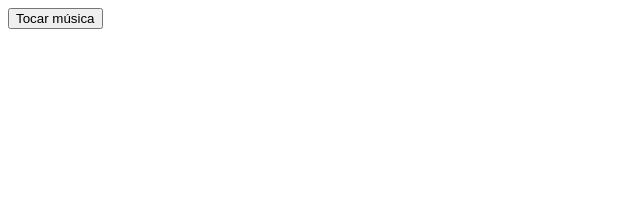
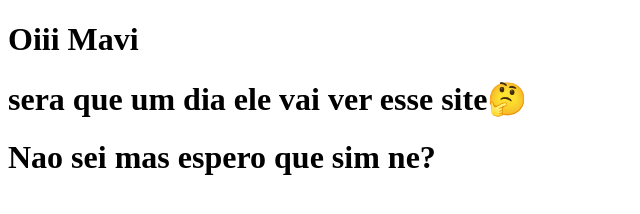
Before and after one commit to vhLs6/Amor, a plain HTML site: page index.html in a window 1280 px wide. Shown: the whole page, without its empty margins (0-640 px from the left). Drawn offline with Linux system fonts and the light colour scheme.

Commit message:
Atualizar o index.html

```diff
--- a/index.html
+++ b/index.html
@@ -5,11 +5,9 @@
     <link rel="stylesheet" href="style.css">
   </head>
   <body>
-    <audio id="musica" loop>
-      <source src="https://filebin.net/dclgiqcdi61zzwtt/Toque%20de%20mensagem%20recebida%20whatsapp.mp3" type="audio/mpeg">
-      Seu navegador não suporta áudio :(
-    </audio>
-    <button onclick="document.getElementById('musica').play()">Tocar música</button>
+    <h1>Oiii Mavi</h1>
+    <h1>sera que um dia ele vai ver esse site🤔</h1>
+    <h1>Nao sei mas espero que sim ne?</h1>
     <script src="script.js"></script>
   </body>
 </html>
```
